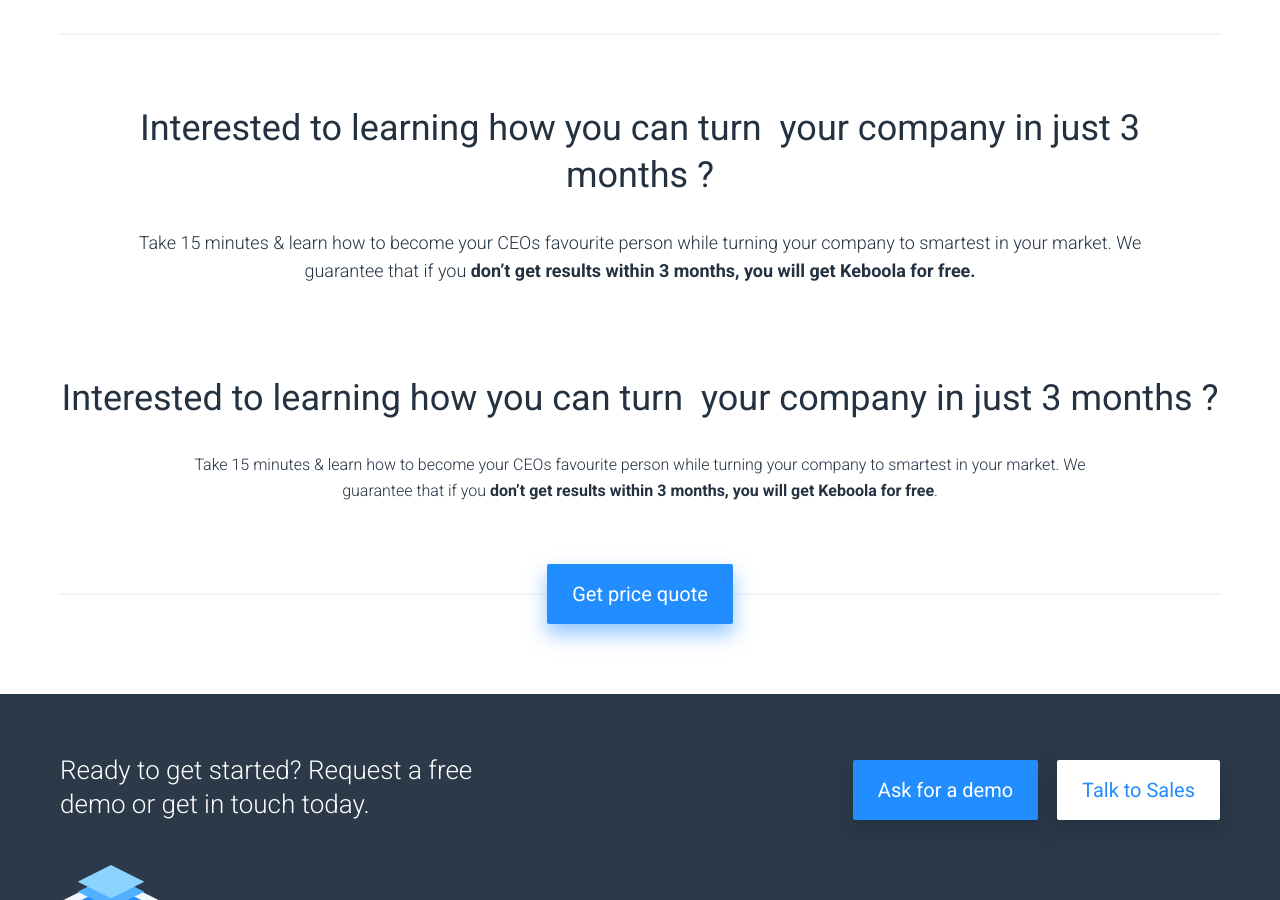
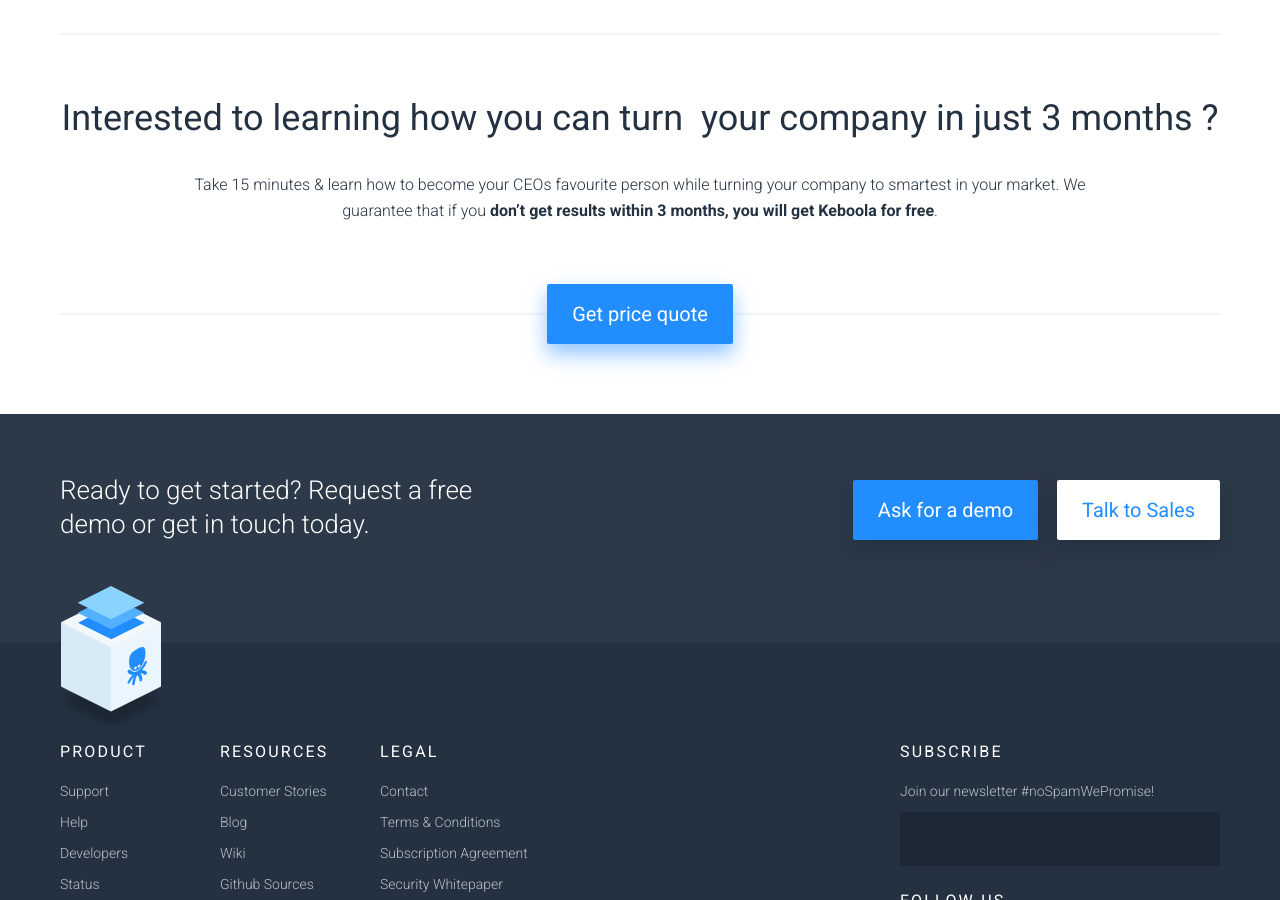
Before and after one commit to keboola/website, a Jekyll site: the page built from _landing/how-to-win-data.md, in a window 1280 px wide and 900 px high, scrolled down 1596 px. Built offline with Jekyll 4.4.1, drawn with Linux system fonts in a browser that asks for light colours; nearby versions of some CDN libraries.

Commit message:
Update from Forestry.io Petr Urbanek updated _landing/how-to-win-data.md

```diff
--- a/_landing/how-to-win-data.md
+++ b/_landing/how-to-win-data.md
@@ -37,13 +37,6 @@
   subheadline: Used by over 3000 happy dataheroes in companies across 4 continents
 - template: horizontal-rule
   block: hr
-- template: article-full
-  block: article-full
-  headline: "Interested to learning how you can turn\L your company in just 3 months
-    ?"
-  content: Take 15 minutes & learn how to become your CEOs favourite person while
-    turning your company to smartest in your market. We guarantee that if you <strong>don’t
-    get results within 3 months, you will get Keboola for free.</strong>
 - template: ask-demo
   block: ask-demo
   ctaname: Get price quote
```
